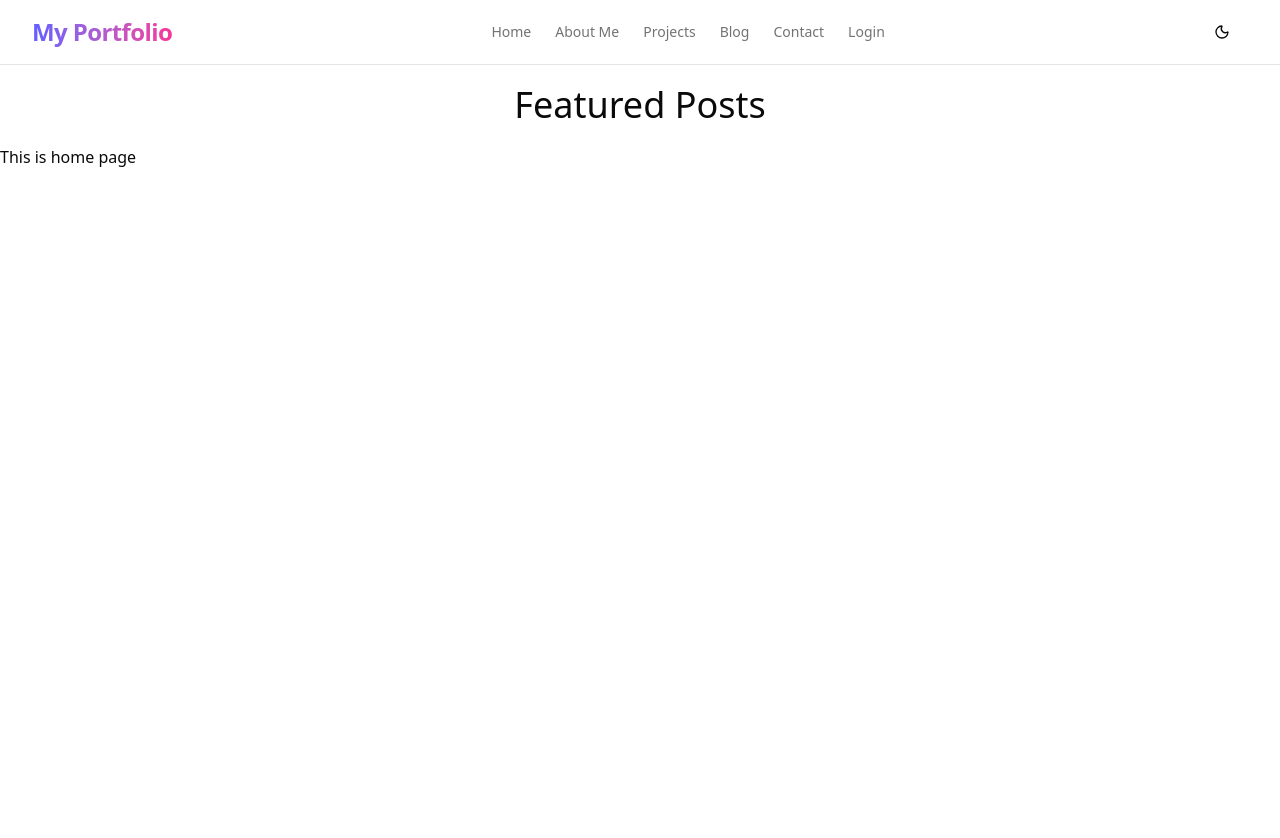
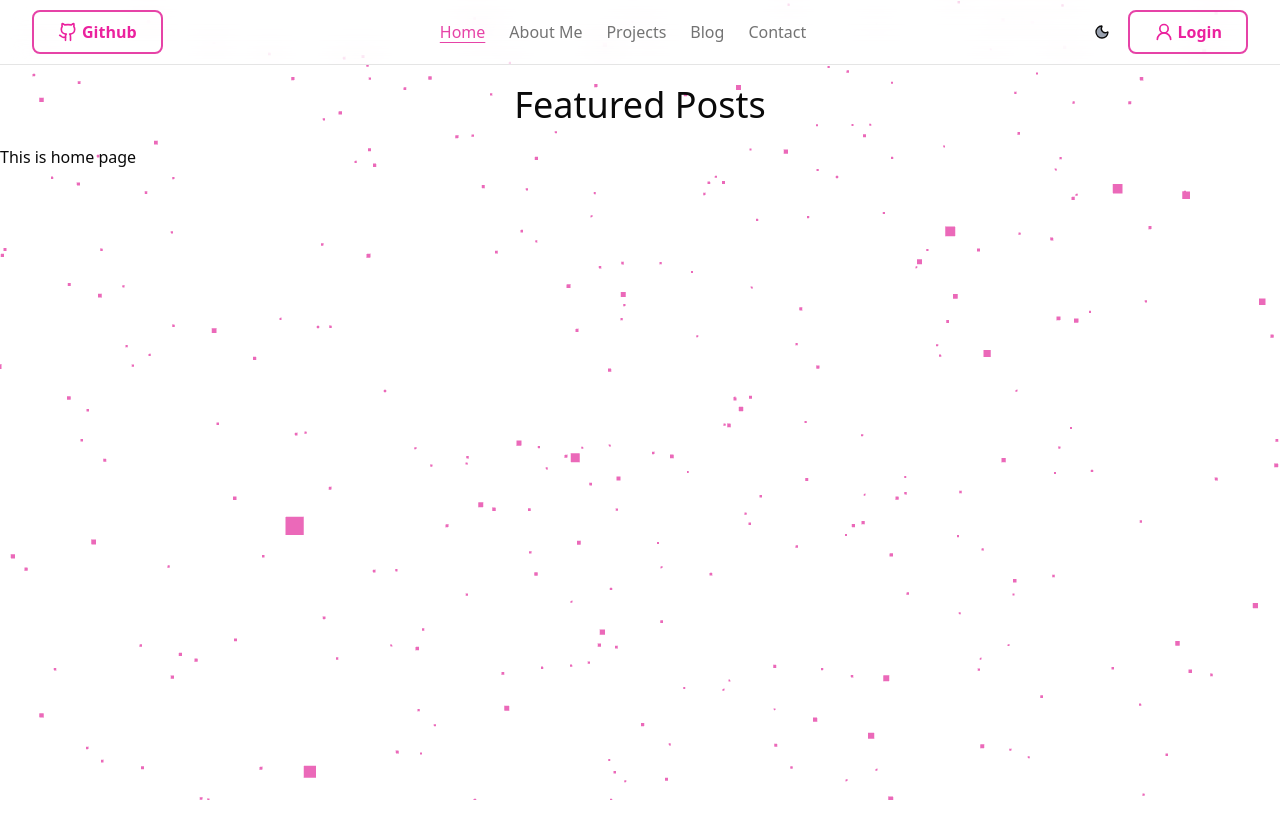
Before and after one commit to Shovon96/portfolio, a Next.js app in the folder portfolio-frontend/: page / in a window 1280 px wide. Shown: the top 838 px of the page. Built offline with nearby package versions, Linux system fonts and the light colour scheme.

Commit message:
add: body background and buttns, update navbar

```diff
--- a/portfolio-frontend/package.json
+++ b/portfolio-frontend/package.json
@@ -25,6 +25,7 @@
     "sonner": "^2.0.7",
     "sooner": "^1.1.4",
     "tailwind-merge": "^3.3.1",
+    "three": "^0.180.0",
     "zod": "^4.1.11"
   },
   "devDependencies": {
@@ -33,6 +34,7 @@
     "@types/node": "^20",
     "@types/react": "^19",
     "@types/react-dom": "^19",
+    "@types/three": "^0.180.0",
     "eslint": "^9",
     "eslint-config-next": "15.5.4",
     "shadcn": "^3.3.1",
--- a/portfolio-frontend/src/app/layout.tsx
+++ b/portfolio-frontend/src/app/layout.tsx
@@ -3,6 +3,7 @@ import { Geist, Geist_Mono } from "next/font/google";
 import "./globals.css";
 import { ThemeProvider } from "next-themes";
 import { Toaster } from "sonner";
+import BodyBackground from "@/components/BodyBackground";
 
 const geistSans = Geist({
   variable: "--font-geist-sans",
@@ -30,7 +31,8 @@ export default function RootLayout({
         className={`${geistSans.variable} ${geistMono.variable} antialiased`}
       >
         <ThemeProvider attribute="class" defaultTheme="system" enableSystem>
-          <Toaster richColors position="top-center"/>
+          <BodyBackground />
+          <Toaster richColors position="top-center" />
           {children}
 
         </ThemeProvider>
--- /dev/null
+++ b/portfolio-frontend/src/components/BodyBackground.tsx
@@ -0,0 +1,80 @@
+'use client';
+
+import { useEffect, useRef } from 'react';
+import * as THREE from 'three';
+
+const BodyBackground = () => {
+    const canvasRef = useRef<HTMLCanvasElement | null>(null);
+
+    useEffect(() => {
+        if (!canvasRef.current) return;
+
+        const scene = new THREE.Scene();
+        const camera = new THREE.PerspectiveCamera(60, window.innerWidth / window.innerHeight, 0.1, 1000);
+        camera.position.z = 50;
+
+        const renderer = new THREE.WebGLRenderer({
+            canvas: canvasRef.current,
+            alpha: true,
+            antialias: true,
+        });
+        renderer.setSize(window.innerWidth, window.innerHeight);
+        renderer.setPixelRatio(window.devicePixelRatio);
+
+        const starGeometry = new THREE.BufferGeometry();
+        const starCount = 1500;
+        const positions = [];
+
+        for (let i = 0; i < starCount; i++) {
+            const x = THREE.MathUtils.randFloatSpread(300);
+            const y = THREE.MathUtils.randFloatSpread(300);
+            const z = THREE.MathUtils.randFloatSpread(300);
+            positions.push(x, y, z);
+        }
+
+        starGeometry.setAttribute('position', new THREE.Float32BufferAttribute(positions, 3));
+
+        const starColor = 0xe643a7;
+        const starMaterial = new THREE.PointsMaterial({
+            color: starColor,
+            size: 1,
+            transparent: true,
+            opacity: 0.8,
+        });
+
+        const starField = new THREE.Points(starGeometry, starMaterial);
+        scene.add(starField);
+
+        const animate = () => {
+            requestAnimationFrame(animate);
+            starField.rotation.y += 0.0005;
+            starField.rotation.x += 0.0002;
+            renderer.render(scene, camera);
+        };
+
+        animate();
+
+        const handleResize = () => {
+            camera.aspect = window.innerWidth / window.innerHeight;
+            camera.updateProjectionMatrix();
+            renderer.setSize(window.innerWidth, window.innerHeight);
+        };
+
+        window.addEventListener('resize', handleResize);
+
+        return () => {
+            window.removeEventListener('resize', handleResize);
+            renderer.dispose();
+        };
+    }, []);
+
+
+    return (
+        <canvas
+            ref={canvasRef}
+            className="fixed top-0 left-0 w-full h-full z-[-1] pointer-events-none"
+        />
+    );
+};
+
+export default BodyBackground;
--- /dev/null
+++ b/portfolio-frontend/src/components/shared/CustomButton.tsx
@@ -0,0 +1,10 @@
+import React from 'react'
+
+export default function CustomButton({ buttonText, icon: Icon }: { buttonText: string, icon?: any }) {
+    return (
+        <button className="relative overflow-hidden border-2 border-[#e643a7] bg-transparent text-[#eb229e] hover:text-white cursor-pointer px-6 py-2 font-semibold transition-colors duration-500 group rounded-md">
+            <span className="relative z-10 flex gap-1 items-center">{Icon && <Icon size={20} />} {buttonText}</span>
+            <span className="absolute left-0 top-0 h-full w-0 bg-[#e643a7] transition-all duration-500 group-hover:w-full z-0"></span>
+        </button>
+    )
+}
--- a/portfolio-frontend/src/components/shared/Navbar.tsx
+++ b/portfolio-frontend/src/components/shared/Navbar.tsx
@@ -2,45 +2,60 @@
 
 import Link from "next/link";
 import { useState } from "react";
-import { Menu, X } from "lucide-react";
-import { Button } from "@/components/ui/button";
+import { Github, Menu, UserRound, X } from "lucide-react";
 import ThemeToggle from "../theme-toggle";
+import CustomButton from "./CustomButton";
+import { usePathname } from "next/navigation";
 
 export default function Navbar() {
   const [isOpen, setIsOpen] = useState(false);
+  const pathname = usePathname();
 
-  const links = [
+  const linksDesktop = [
+    { href: "/", label: "Home" },
+    { href: "/about", label: "About Me" },
+    { href: "/project", label: "Projects" },
+    { href: "/blog", label: "Blog" },
+    { href: "/contact", label: "Contact" }
+
+  ];
+  const linksMobile = [
     { href: "/", label: "Home" },
     { href: "/about", label: "About Me" },
     { href: "/project", label: "Projects" },
     { href: "/blog", label: "Blog" },
     { href: "/contact", label: "Contact" },
-    { href: "/login", label: "Login" },
-
+    { href: "/login", label: "Login" }
   ];
 
   return (
-    <nav className="w-full sticky top-0 z-50 border-b bg-white/80 backdrop-blur-md dark:bg-black/80">
+    <nav className="w-full sticky top-0 z-50 border-b bg-white/40 backdrop-blur-md dark:bg-black/80">
       <div className="max-w-7xl mx-auto px-4 sm:px-6 lg:px-8">
         <div className="flex h-16 items-center justify-between">
-          {/* Logo */}
-          <Link href="/" className="text-2xl font-bold tracking-tight">
-            <span className="bg-gradient-to-r from-indigo-500 to-pink-500 bg-clip-text text-transparent">
-              My Portfolio
-            </span>
+          {/* GitHub Link */}
+          <Link
+            href="https://github.com/Shovon96"
+          ><CustomButton icon={Github} buttonText="Github"></CustomButton>
           </Link>
 
           {/* Desktop Links */}
           <div className="hidden md:flex space-x-6">
-            {links.map((link) => (
+            {linksDesktop.map((link) => {
+              const isActive = pathname === link.href;
+
+              return (
                 <Link
                   key={link.href}
                   href={link.href}
-                className="text-sm font-medium text-muted-foreground hover:text-primary transition-colors"
+                  className={`font-medium transition-colors ${isActive
+                    ? "underline underline-offset-4 text-[#e643a7]"
+                    : "text-muted-foreground hover:text-primary"
+                    }`}
                 >
                   {link.label}
                 </Link>
-            ))}
+              );
+            })}
           </div>
 
           {/* Theme Toggle + Mobile Menu Button */}
@@ -52,6 +67,7 @@ export default function Navbar() {
             >
               {isOpen ? <X className="h-6 w-6" /> : <Menu className="h-6 w-6" />}
             </button>
+            <Link className="hidden md:flex space-x-6" href="/login"><CustomButton icon={UserRound} buttonText="Login"></CustomButton></Link>
           </div>
         </div>
       </div>
@@ -60,7 +76,7 @@ export default function Navbar() {
       {isOpen && (
         <div className="md:hidden border-t bg-white/95 dark:bg-black/95 backdrop-blur">
           <div className="flex flex-col space-y-2 p-4">
-            {links.map((link) => (
+            {linksMobile.map((link) => (
               <Link
                 key={link.href}
                 href={link.href}
--- a/portfolio-frontend/src/components/theme-toggle.tsx
+++ b/portfolio-frontend/src/components/theme-toggle.tsx
@@ -18,7 +18,7 @@ export default function ThemeToggle() {
       size="icon"
       onClick={() => setTheme(theme === "dark" ? "light" : "dark")}
     >
-      {theme === "dark" ? <Sun className="h-5 w-5" /> : <Moon className="h-5 w-5" />}
+      {theme === "dark" ? <Sun className="h-5 w-5 text-amber-300" /> : <Moon className="h-5 w-5 fill-gray-400" />}
     </Button>
   )
 }
```
Also changed, not shown: 1 other file (tests, documents, lock files or other folders). Lines whose indentation alone changed are shown as unchanged.
